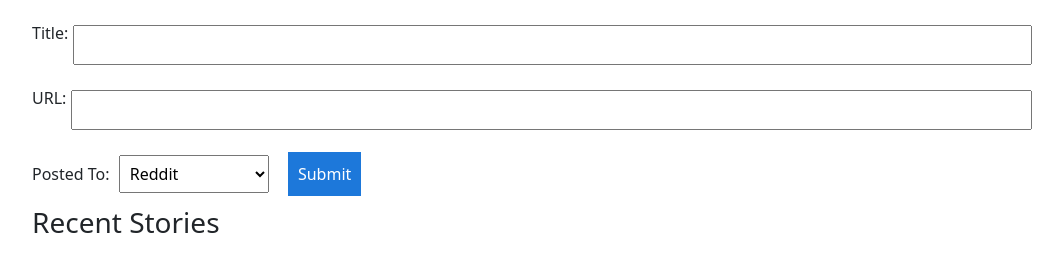
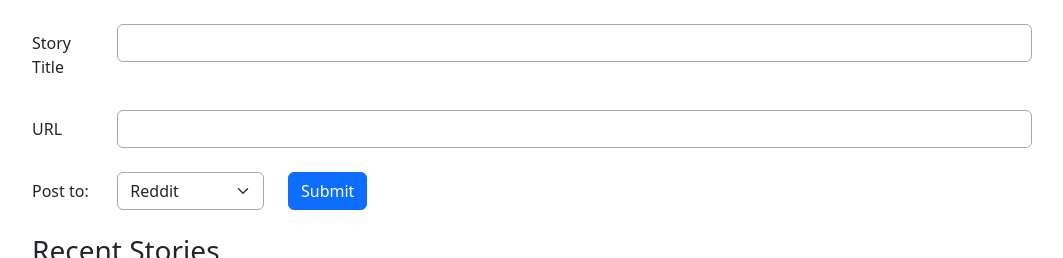
Before and after one commit to Illini-Media-Company/central-backend, a Flask app: template templates/socials.html in a window 1280 px wide. Shown: the part 56-314 px from the top of the page, without its empty margins (108-1171 px from the left). Run offline with Flask 2, Linux system fonts and the light colour scheme; the template is opened without the code that fills it, so the values that code supplies are empty; parts of the project's set-up code (start-up, migrations or seed data) failed here and were passed over.

Commit message:
Disable submit post button after clicked

```diff
--- a/templates/socials.html
+++ b/templates/socials.html
@@ -10,62 +10,39 @@ Socials
         width: 80%;
         margin-bottom: 10px;
     }
-    label {
-        margin-right: 5px;
-    }
-    #title,
-    #url,
-    #posted_to {
-        width: 100%;
-        padding: 6px;
-        margin-top: 25px;
-        box-sizing: border-box;
-    }
-    #posted_to {
-        width: 15%;
-    }
-    button {
-        padding: 10px;
-        background-color: #1d78da;
-        color: #fff;
-        border: none;
-        cursor: pointer;
-        margin-left: 15px;
-    }
-    button:hover {
-        background-color: #103c6c;
-    }
-    #delete-all-button {
-        padding: 10px;
-        background-color: #c43240;
-        color: #fff;
-        border: none;
-        cursor: pointer;
-        margin-bottom: 15px;
-    }
-    #delete-all-button:hover {
-        background-color: #711b24;
+    .form-control, .form-select {
+        border-color: #a8a8a8;
     }
 </style>
 
 <div class="container">
-    <div class="input-container d-flex justify-content-between align-items-center">
-        <label for="title">Title:</label>
-        <input type="text" id="title" name="title">
+    <div class="row my-4">
+        <label for="title" class="col-sm-1 col-form-label">Story Title</label>
+        <div class="col-sm-11">
+            <input type="text" id="title" class="form-control" name="title">
+        </div>
     </div>
 
-    <div class="input-container d-flex justify-content-between align-items-center">
-        <label for="url">URL:</label>
-        <input type="text" id="url" name="url">
+    <div class="row my-4">
+        <label for="url" class="col-sm-1 col-form-label">URL</label>
+        <div class="col-sm-11">
+            <input type="text" id="url" class="form-control" name="url">
+        </div>
     </div>
 
-    <div class="input-container">
-        <label for="posted_to">Posted To:</label>
-        <select id="posted_to" name="posted_to">
-            <option value="Reddit">Reddit</option>
-            <option value="Illinois app">Illinois app</option>
-        </select>
-        <button onclick="submitForm()">Submit</button>
+    <div class="row my-4">
+        <div class="col-sm-1">
+            <label for="posted_to" class="col-form-label">Post to:</label>
+        </div>
+        <div class="col-sm-2">
+            <select id="posted_to" class="form-select" name="posted_to">
+                <option value="Reddit">Reddit</option>
+                <option value="Illinois app">Illinois app</option>
+            </select>
+        </div>
+        <div class="col-sm-2">
+            <button class="btn btn-primary" onclick="submitForm(this)">Submit</button>
+        </div>
     </div>
 </div>
 
@@ -95,12 +72,15 @@ Socials
 </div>
 
 <script>
-    async function submitForm() {
-        var title = document.getElementById('title').value;
-        var url = document.getElementById('url').value;
-        var postedTo = document.getElementById('posted_to').value;
+    async function submitForm(button) {
+        button.disabled = true;
+        button.innerHTML = 'Please wait...';
 
-        var endpoint = '/socials';
+        const title = document.getElementById('title').value;
+        const url = document.getElementById('url').value;
+        const postedTo = document.getElementById('posted_to').value;
+
+        let endpoint = '/socials';
         if (postedTo === 'Illinois app') {
             endpoint += '/illinois-app';
         } else if (postedTo === 'Reddit') {
@@ -121,11 +101,14 @@ Socials
             const message = await response.text();
             console.error(message);
             alert(message);
+
+            button.disabled = false;
+            button.innerHTML = 'Submit';
         }
     }
     function deleteAllStories() {
-        var confirmation = confirm("Are you sure you want to delete ALL stories in the database?");
-        var confirmation2 = confirm("Are you SURE sure? Everything?");
+        const confirmation = confirm("Are you sure you want to delete ALL stories in the database?");
+        const confirmation2 = confirm("Are you SURE sure? Everything?");
         if (confirmation & confirmation2) {
             fetch('/socials/delete-all', {
                 method: 'POST',
```
